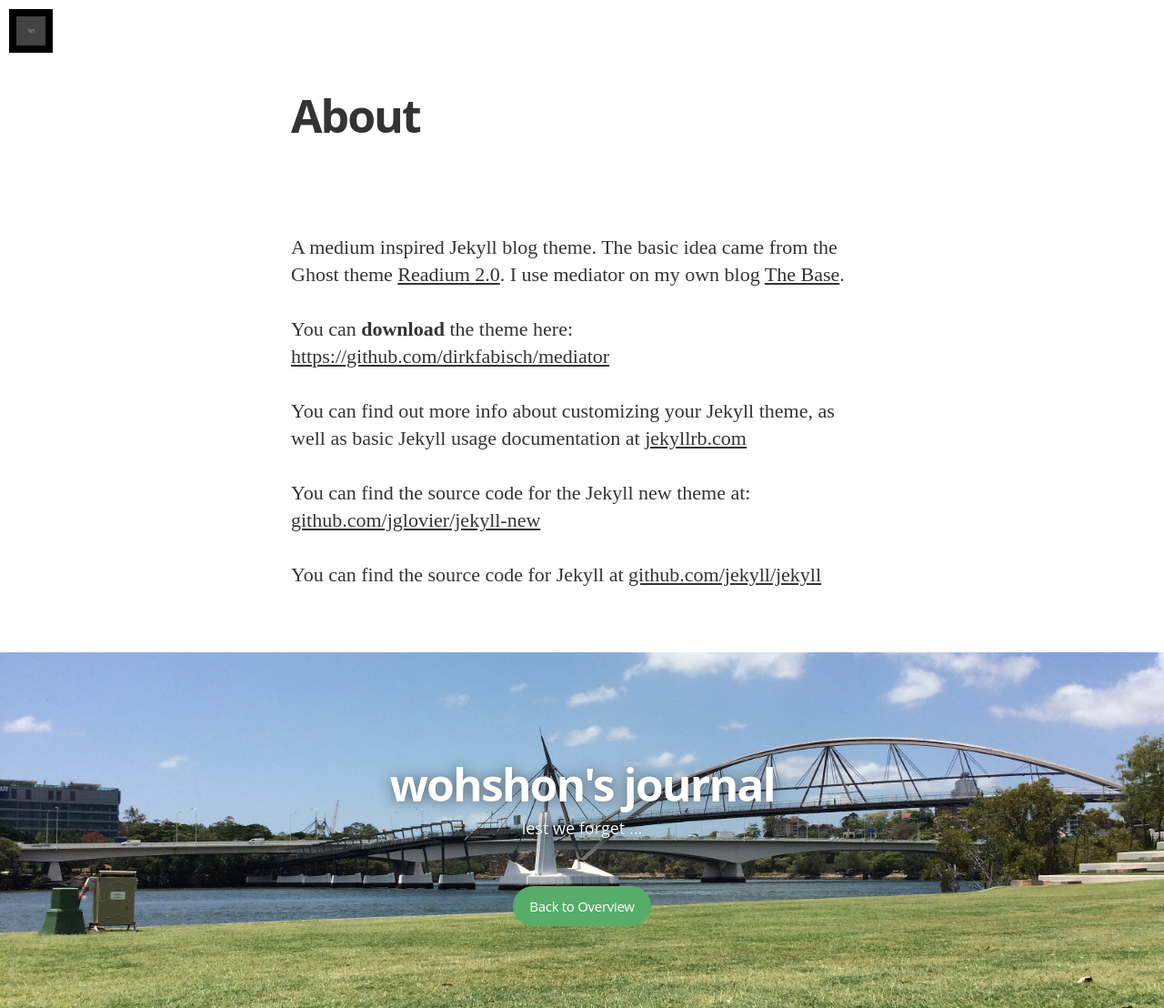
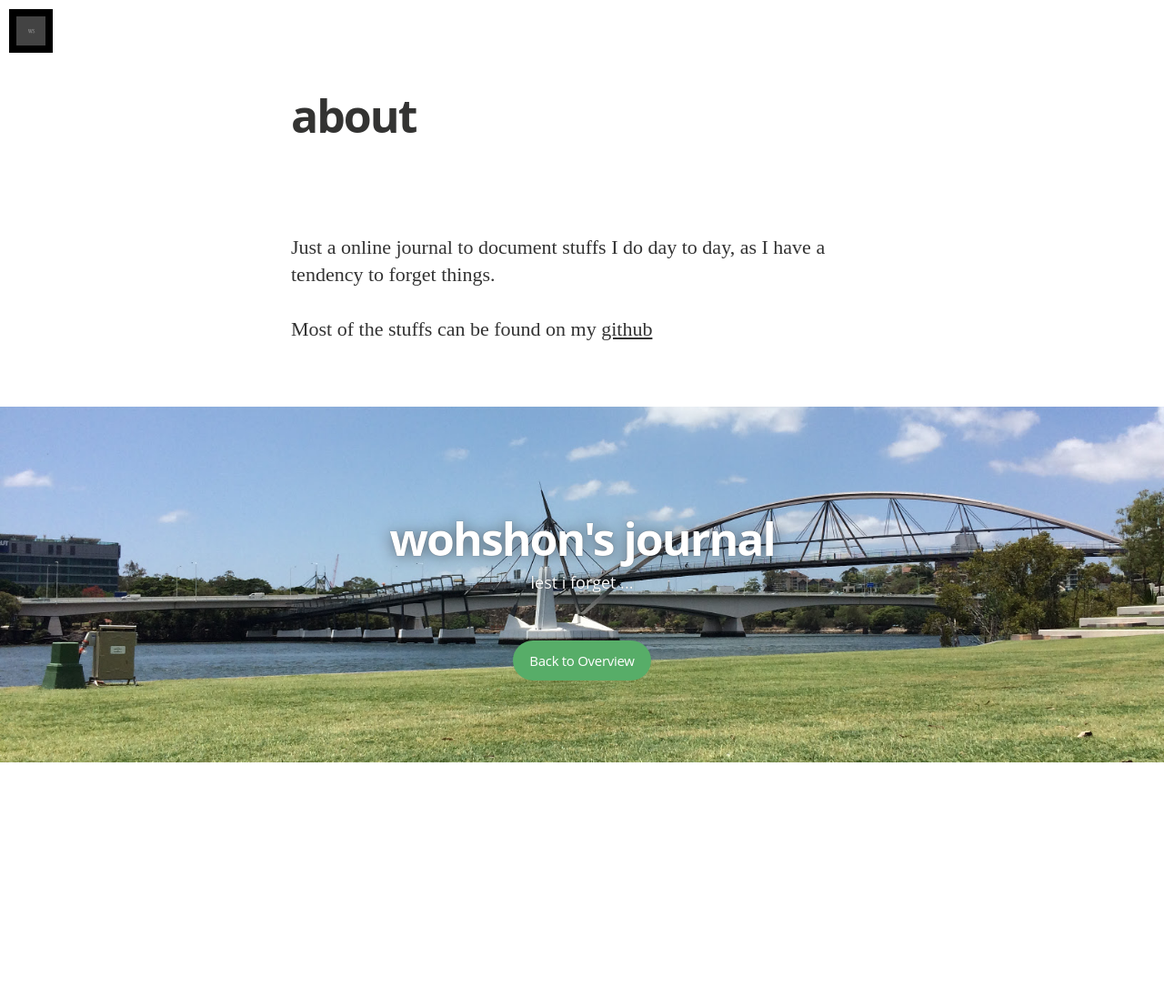
Before and after one commit to wohshon/wohshon.github.io, a Jekyll site: the page built from about.md, in a window 1280 px wide. Shown: the whole page at 91% size. Built offline with Jekyll 4.4.1, drawn with Linux system fonts in a browser that asks for light colours; nearby versions of some CDN libraries; some web fonts are replaced; after the commit the page ends 900 px from its top, so only the background shows below that.

Commit message:
update about

```diff
--- a/_config.yml
+++ b/_config.yml
@@ -6,7 +6,7 @@ gems:
 # Site settings
 title: "wohshon's journal"
 description: > # this means to ignore newlines until "email:"
-   lest we forget ...
+   lest i forget ...
 
 # email: a-mail@mail.mail
 email: https://github.com/wohshon
--- a/about.md
+++ b/about.md
@@ -1,17 +1,9 @@
 ---
 layout: page
-title: About
+title: about
 permalink: /about/
 ---
 
-A medium inspired Jekyll blog theme. The basic idea came from the Ghost theme
-[Readium 2.0](http://www.svenread.com/readium-ghost-theme/). I use mediator on my own blog [The Base](blog.base68.com).
+Just a online journal to document stuffs I do day to day, as I have a tendency to forget things.
 
-You can **download** the theme here:
-[https://github.com/dirkfabisch/mediator](https://github.com/dirkfabisch/mediator)
-
-You can find out more info about customizing your Jekyll theme, as well as basic Jekyll usage documentation at [jekyllrb.com](http://jekyllrb.com/)
-
-You can find the source code for the Jekyll new theme at: [github.com/jglovier/jekyll-new](https://github.com/jglovier/jekyll-new)
-
-You can find the source code for Jekyll at [github.com/jekyll/jekyll](https://github.com/jekyll/jekyll)
+Most of the stuffs can be found on my [github](https://github.com/wohshon)
```
